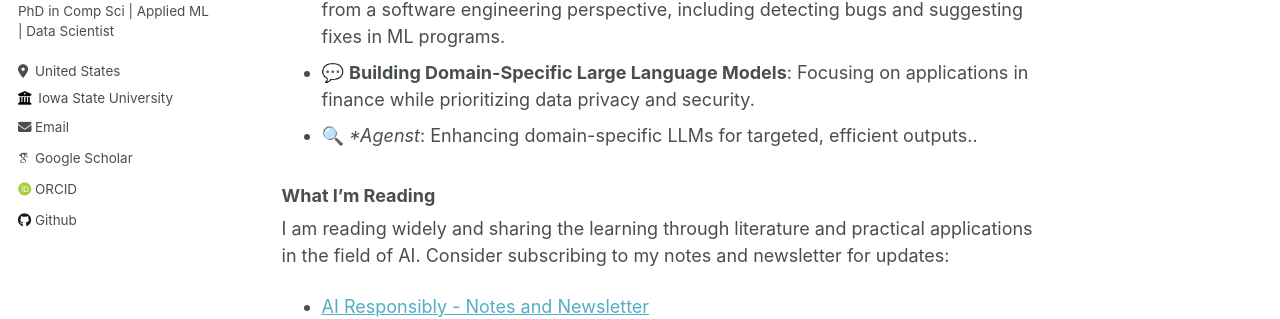
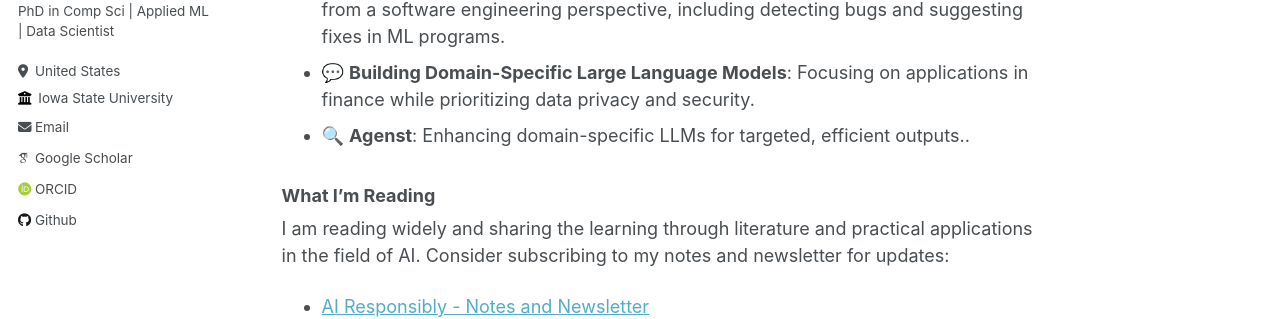
Before and after one commit to hamid58b/hamid58b.github.io, a Jekyll site: the page built from _pages/about.md, in a window 1280 px wide and 900 px high. Shown: the part 363-682 px from the top of the window. Built offline with Jekyll 4.4.1, drawn with Linux system fonts in a browser that asks for light colours; some web fonts are replaced.

```diff
--- a/_pages/about.md
+++ b/_pages/about.md
@@ -12,7 +12,7 @@ I'm an experienced Research Engineer with a Ph.D. in Computer Science, specializ
 ### What I'm Doing
 - 🔭 **Researching Machine Learning**: Enhancing model explainability and reliability from a software engineering perspective, including detecting bugs and suggesting fixes in ML programs.
 - 💬 **Building Domain-Specific Large Language Models**: Focusing on applications in finance while prioritizing data privacy and security.
-- 🔍 **Agenst*: Enhancing domain-specific LLMs for targeted, efficient outputs..
+- 🔍 **Agenst**: Enhancing domain-specific LLMs for targeted, efficient outputs..
 
 
 ### What I'm Reading
```
